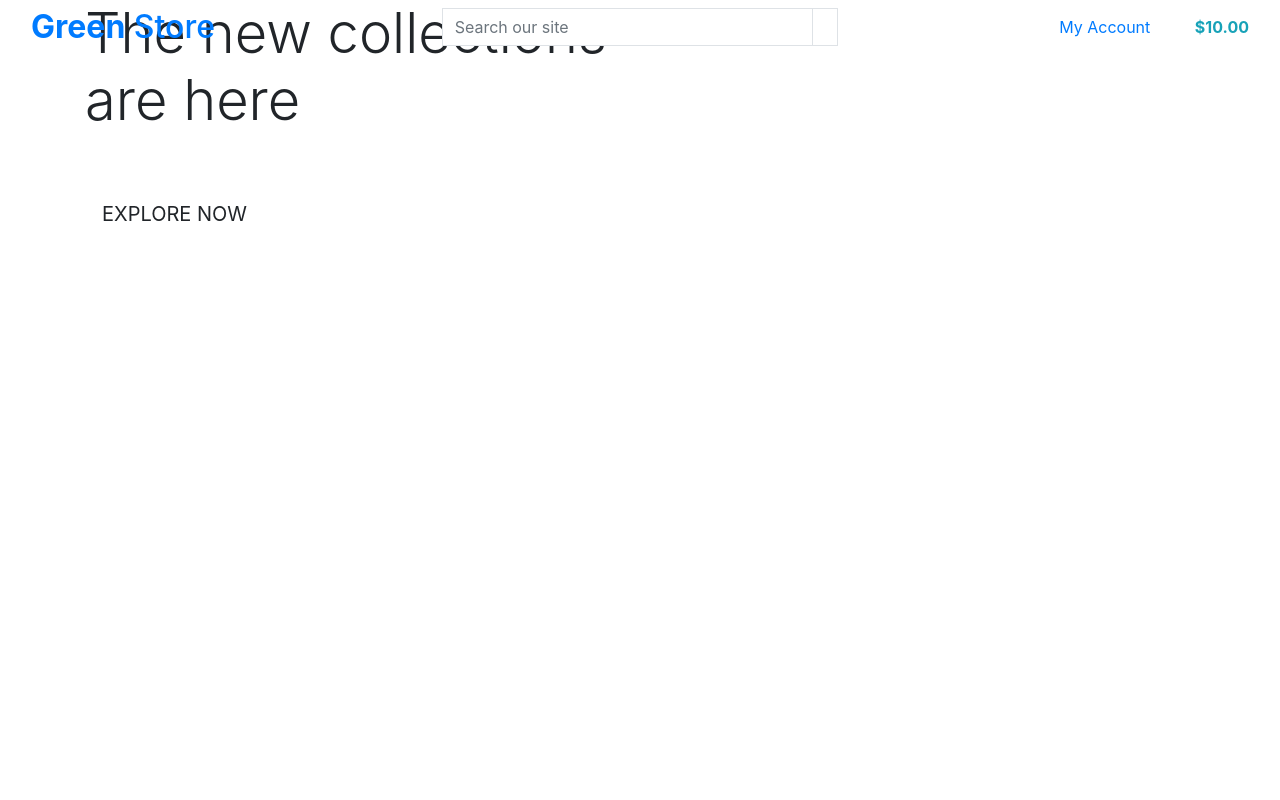
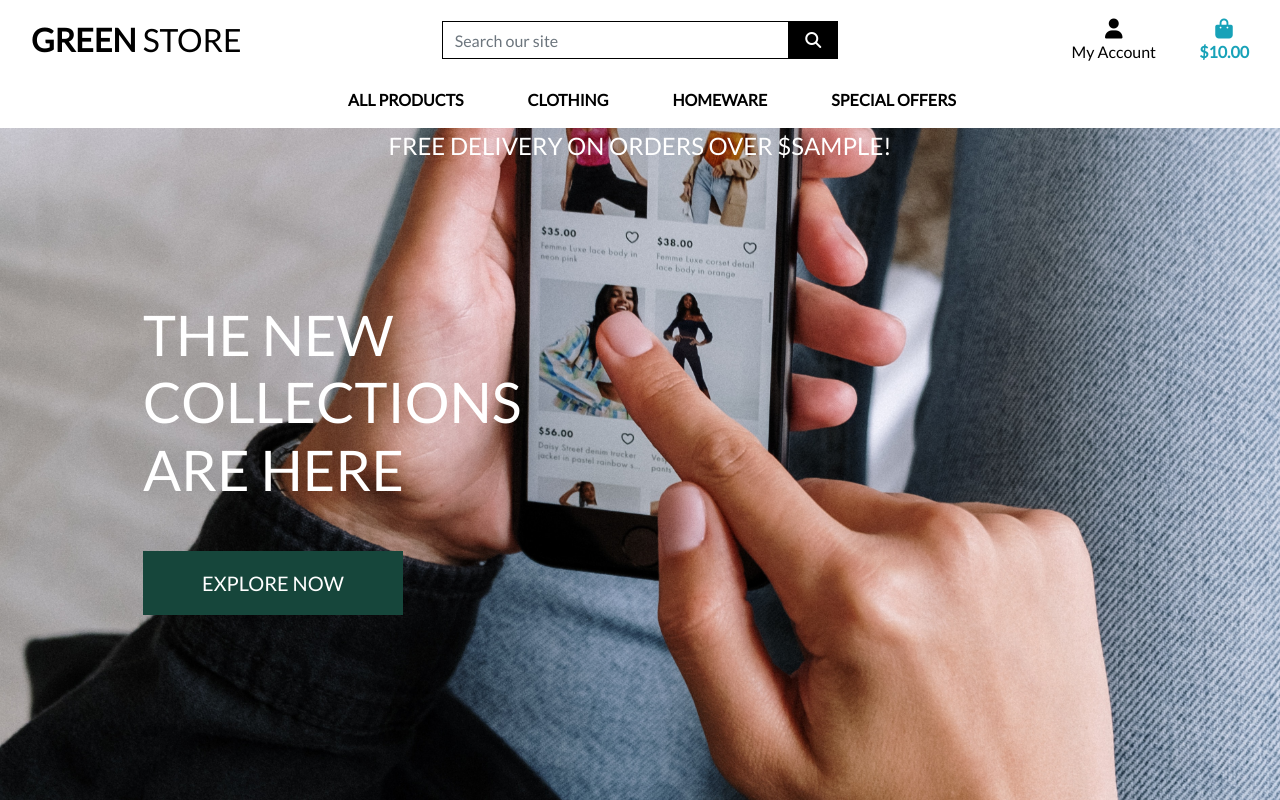
Before and after one commit to Ericolssoon/GreenStore, a Django app: template home/templates/home/index.html in a window 1280 px wide. Run offline with Django 3.2, Linux system fonts and the light colour scheme; the template is opened without the code that fills it: most values are stand-ins (such as "Sample title", 1, 10 or a date in 2020); some libraries are stand-ins or nearby versions.

Commit message:
Completed homepage header and css

```diff
--- a/green_store/settings.py
+++ b/green_store/settings.py
@@ -148,6 +148,10 @@ USE_TZ = True
 # https://docs.djangoproject.com/en/3.2/howto/static-files/
 
 STATIC_URL = '/static/'
+STATICFILES_DIRS = (os.path.join(BASE_DIR, 'static'),)
+
+MEDIA_URL = '/media/'
+MEDIA_ROOT = os.path.join(BASE_DIR, 'media')
 
 # Default primary key field type
 # https://docs.djangoproject.com/en/3.2/ref/settings/#default-auto-field
--- a/green_store/urls.py
+++ b/green_store/urls.py
@@ -15,9 +15,11 @@ Including another URLconf
 """
 from django.contrib import admin
 from django.urls import path, include
+from django.conf import settings
+from django.conf.urls.static import static
 
 urlpatterns = [
     path('admin/', admin.site.urls),
     path('accounts/', include('allauth.urls')),
     path('', include('home.urls')),
-]
+] + static(settings.MEDIA_URL, document_root=settings.MEDIA_ROOT)
--- a/home/templates/home/index.html
+++ b/home/templates/home/index.html
@@ -13,7 +13,7 @@
     <div class="container h-100">
         <div class="row h-100">
             <div class="col-7 col-md-6 my-auto">
-                <h1 class="display-4 logo-font text-black">
+                <h1 class="display-4 logo-font text-black banner-text">
                     The new collections are here
                 </h1>
                 <div class="my-5">
--- /dev/null
+++ b/static/css/base.css
@@ -0,0 +1,85 @@
+html {
+    height: 100%;
+}
+
+body {
+    background: url('/media/header-shopping-5076516.jpg') no-repeat center center fixed;
+    background-size: cover;
+    height: calc(100vh - 164px);
+    color: rgb(224, 41, 41);
+    font-family: 'Lato';
+}
+
+/* from Bulma */
+.icon {
+    align-items: center;
+    display: inline-flex;
+    justify-content: center;
+    height: 1.5rem;
+    width: 1.5rem;
+}
+
+.logo-font {
+    text-transform: uppercase;
+}
+
+.main-logo-link {
+    width: fit-content;
+}
+
+.shop-now-button {
+    background: #16463b;
+    color: white;
+    min-width: 260px;
+}
+
+.btn-black {
+    background: black;
+    color: white;
+}
+
+.shop-now-button:hover,
+.shop-now-button:active,
+.shop-now-button:focus,
+.btn-black:hover,
+.btn-black:active,
+.btn-black:focus {
+    background: #222;
+    color: white;
+}
+
+.text-black {
+    color: #000 !important;
+}
+
+.banner-text {
+    color: white !important;
+}
+
+.border-black {
+    border: 1px solid black !important;
+}
+
+/* -------------------------------- Media Queries */
+
+/* Slightly larger container on xl screens */
+@media (min-width: 1200px) {
+  .container {
+    max-width: 80%;
+  }
+}
+
+/* fixed top navbar only on medium and up */
+@media (min-width: 992px) {
+    .fixed-top-desktop-only {
+        position: fixed;
+        top: 0;
+        right: 0;
+        left: 0;
+        z-index: 1030;
+    }
+
+    .header-container {
+        padding-top: 164px;
+    }
+}
--- a/templates/base.html
+++ b/templates/base.html
@@ -13,11 +13,17 @@
     {% endblock %}
 
     {% block corecss %}
-        <script src="https://stackpath.bootstrapcdn.com/bootstrap/4.4.1/js/bootstrap.min.js" integrity="sha384-wfSDF2E50Y2D1uUdj0O3uMBJnjuUD4Ih7YwaYd1iqfktj0Uod8GCExl3Og8ifwB6" crossorigin="anonymous"></script>
+    <link rel="stylesheet" href="https://cdn.jsdelivr.net/npm/bootstrap@4.6.1/dist/css/bootstrap.min.css" integrity="sha384-zCbKRCUGaJDkqS1kPbPd7TveP5iyJE0EjAuZQTgFLD2ylzuqKfdKlfG/eSrtxUkn" crossorigin="anonymous">
+    <link rel="stylesheet" href="https://fonts.googleapis.com/css?family=Lato&display=swap">
+    <link rel="stylesheet" href="{% static 'css/base.css' %}">
     {% endblock %}
-    <link rel="stylesheet" href="https://cdn.jsdelivr.net/npm/bootstrap@4.6.1/dist/css/bootstrap.min.css" integrity="sha384-zCbKRCUGaJDkqS1kPbPd7TveP5iyJE0EjAuZQTgFLD2ylzuqKfdKlfG/eSrtxUkn" crossorigin="anonymous">
+
+    {% block extra_css %}
+    {% endblock %}
+
 
     {% block corejs %}
+        <script src="https://kit.fontawesome.com/6918a84393.js" crossorigin="anonymous"></script>
         <script src="https://code.jquery.com/jquery-3.4.1.min.js" integrity="sha256-CSXorXvZcTkaix6Yvo6HppcZGetbYMGWSFlBw8HfCJo=" crossorigin="anonymous"></script>
         <script src="https://cdn.jsdelivr.net/npm/popper.js@1.16.0/dist/umd/popper.min.js" integrity="sha384-Q6E9RHvbIyZFJoft+2mJbHaEWldlvI9IOYy5n3zV9zzTtmI3UksdQRVvoxMfooAo" crossorigin="anonymous"></script>
         <script src="https://stackpath.bootstrapcdn.com/bootstrap/4.4.1/js/bootstrap.min.js" integrity="sha384-wfSDF2E50Y2D1uUdj0O3uMBJnjuUD4Ih7YwaYd1iqfktj0Uod8GCExl3Og8ifwB6" crossorigin="anonymous"></script>
@@ -31,7 +37,7 @@
 
   <body>
     <header class="container-fluid fixed-top">
-        <div class="row">
+        <div id="topnav" class="row bg-white pt-lg-2 d-none d-lg-flex">
             <div class="col-12 col-lg-4 my-auto py-1 py-lg-0 text-center text-lg-left">
                 <a href="{% url 'home' %}" class="nav-link main-logo-link">
                     <h2 class="logo-font text-black my-0"><strong>Green</strong> Store</h2>
@@ -90,6 +96,20 @@
                 </ul>
             </div>
         </div>
+        <div class="row bg-white">
+            <nav class="navbar navbar-expand-lg navbar-light w-100">
+                <button class="navbar-toggler" type="button" data-toggle="collapse" data-target="#main-nav" aria-controls="main-nav" aria-expanded="false" aria-label="Toggle navigation">
+                    <span class="navbar-toggler-icon"></span>
+                </button>
+                {% include 'includes/mobile-top-header.html' %}
+                {% include 'includes/main-nav.html' %}
+            </nav>
+        </div>
+        <div id="delivery-banner" class="row text-center">
+            <div class="col bg-black text-white">
+                <h4 class="logo-font my-1">Free delivery on orders over ${{ free_shipping_threshold }}!</h4>
+            </div>
+        </div>
     </header>
 
     {% if messages %}
--- /dev/null
+++ b/templates/includes/main-nav.html
@@ -0,0 +1,50 @@
+<div class="collapse navbar-collapse" id="main-nav">
+    <ul class="navbar-nav w-auto mx-auto">
+        <li class="nav-item dropdown">
+            <a class="logo-font font-weight-bold nav-link text-black mr-5" href="#" id="all-products-link" data-toggle="dropdown" aria-haspopup="true" aria-expanded="false">
+                All Products
+            </a>
+            <div class="dropdown-menu border-0" aria-labelledby="all-products-link">
+                <a href="" class="dropdown-item">By Price</a>
+                <a href="" class="dropdown-item ">By Rating</a>
+                <a href="" class="dropdown-item ">By Category</a>
+                <a href="" class="dropdown-item">All Products</a>
+            </div>
+        </li>
+
+        <li class="nav-item dropdown">
+            <a class="logo-font font-weight-bold nav-link text-black mr-5" href="#" id="clothing-link" data-toggle="dropdown" aria-haspopup="true" aria-expanded="false">
+                Clothing
+            </a>
+            <div class="dropdown-menu border-0" aria-labelledby="clothing-link">
+                <a href="" class="dropdown-item">Activewear &amp; Essentials</a>
+                <a href="" class="dropdown-item">Jeans</a>
+                <a href="" class="dropdown-item">Shirts</a>
+                <a href="" class="dropdown-item">All Clothing</a>
+            </div>
+        </li>
+
+        <li class="nav-item dropdown">
+            <a class="logo-font font-weight-bold nav-link text-black mr-5" href="#" id="homeware-link" data-toggle="dropdown" aria-haspopup="true" aria-expanded="false">
+                Homeware
+            </a>
+            <div class="dropdown-menu border-0" aria-labelledby="homeware-link">
+                <a href="" class="dropdown-item">Bed &amp; Bath</a>
+                <a href="" class="dropdown-item">Kitchen &amp; Dining</a>
+                <a href="" class="dropdown-item">All Homeware</a>
+            </div>
+        </li>
+
+        <li class="nav-item dropdown">
+            <a class="logo-font font-weight-bold nav-link text-black" href="#" id="specials-link" data-toggle="dropdown" aria-haspopup="true" aria-expanded="false">
+                Special Offers
+            </a>
+            <div class="dropdown-menu border-0" aria-labelledby="specials-link">
+                <a href="" class="dropdown-item">New Arrivals</a>
+                <a href="" class="dropdown-item">Deals</a>
+                <a href="" class="dropdown-item">Clearance</a>
+                <a href="" class="dropdown-item">All Specials</a>
+            </div>
+        </li>
+    </ul>
+</div>
--- /dev/null
+++ b/templates/includes/mobile-top-header.html
@@ -0,0 +1,56 @@
+<li class="list-inline-item">
+    <a class="text-black nav-link d-block d-lg-none" href="#" id="mobile-search" data-toggle="dropdown" aria-haspopup="true" aria-expanded="false">
+        <div class="text-center">
+            <div><i class="fas fa-search fa-lg"></i></div>
+            <p class="my-0">Search</p>
+        </div>
+    </a>
+    <div class="dropdown-menu border-0 w-100 p-3 rounded-0 my-0" aria-labelledby="mobile-search">
+        <form class="form" method="GET" action="">
+            <div class="input-group w-100">
+                <input class="form-control border border-black rounded-0" type="text" name="q" placeholder="Search our site">
+                <div class="input-group-append">
+                    <button class="form-control form-control btn btn-black border border-black rounded-0" type="submit">
+                        <span class="icon">
+                            <i class="fas fa-search"></i>
+                        </span>
+                    </button>
+                </div>
+            </div>
+        </form>
+    </div>
+</li>
+<li class="list-inline-item dropdown">
+    <a class="text-black nav-link d-block d-lg-none" href="#" id="user-options" data-toggle="dropdown" aria-haspopup="true" aria-expanded="false">
+        <div class="text-center">
+            <div><i class="fas fa-user fa-lg"></i></div>
+            <p class="my-0">My Account</p>
+        </div>
+    </a>
+    <div class="dropdown-menu border-0" aria-labelledby="user-options">
+        {% if request.user.is_authenticated %}
+            {% if request.user.is_superuser %}
+                <a href="{% url 'account_logout' %}" class="dropdown-item">Product Management</a>
+            {% endif %}
+            <a href="" class="dropdown-item">My Profile</a>
+            <a href="{% url 'account_logout' %}" class="dropdown-item">Logout</a>
+        {% else %}
+            <a href="{% url 'account_signup' %}" class="dropdown-item">Register</a>
+            <a href="{% url 'account_login' %}" class="dropdown-item">Login</a>
+        {% endif %}
+    </div>
+</li>
+<li class="list-inline-item">
+    <a class="{% if grand_total %}text-primary font-weight-bold{% else %}text-black{% endif %} nav-link d-block d-lg-none" href="">
+        <div class="text-center">
+            <div><i class="fas fa-shopping-bag fa-lg"></i></div>
+            <p class="my-0">
+                {% if grand_total %}
+                    ${{ grand_total|floatformat:2 }}
+                {% else %}
+                    $0.00
+                {% endif %}
+            </p>
+        </div>
+    </a>
+</li>
```
Also changed, not shown: media/header-shopping-5076516.jpg (added).
